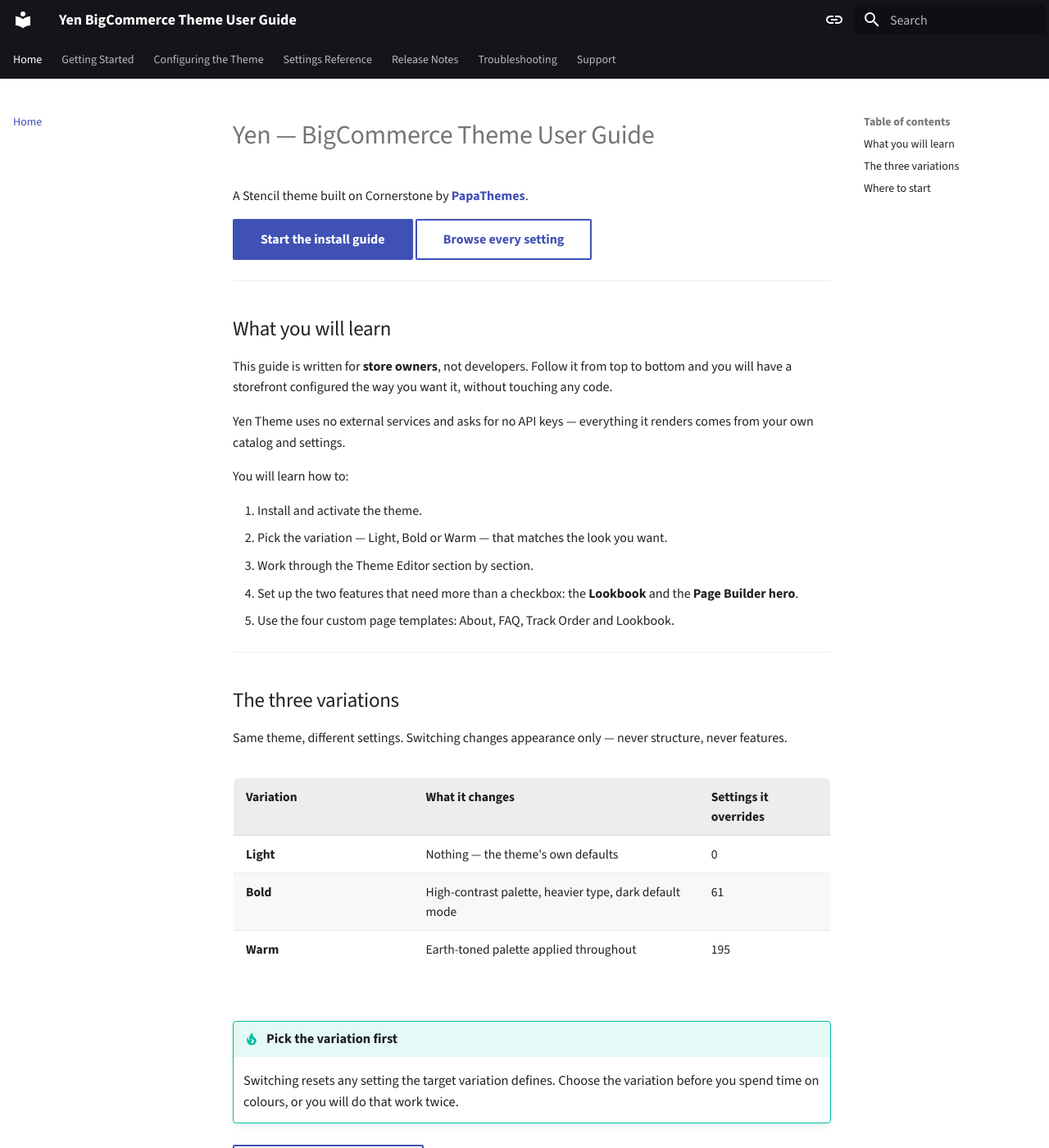
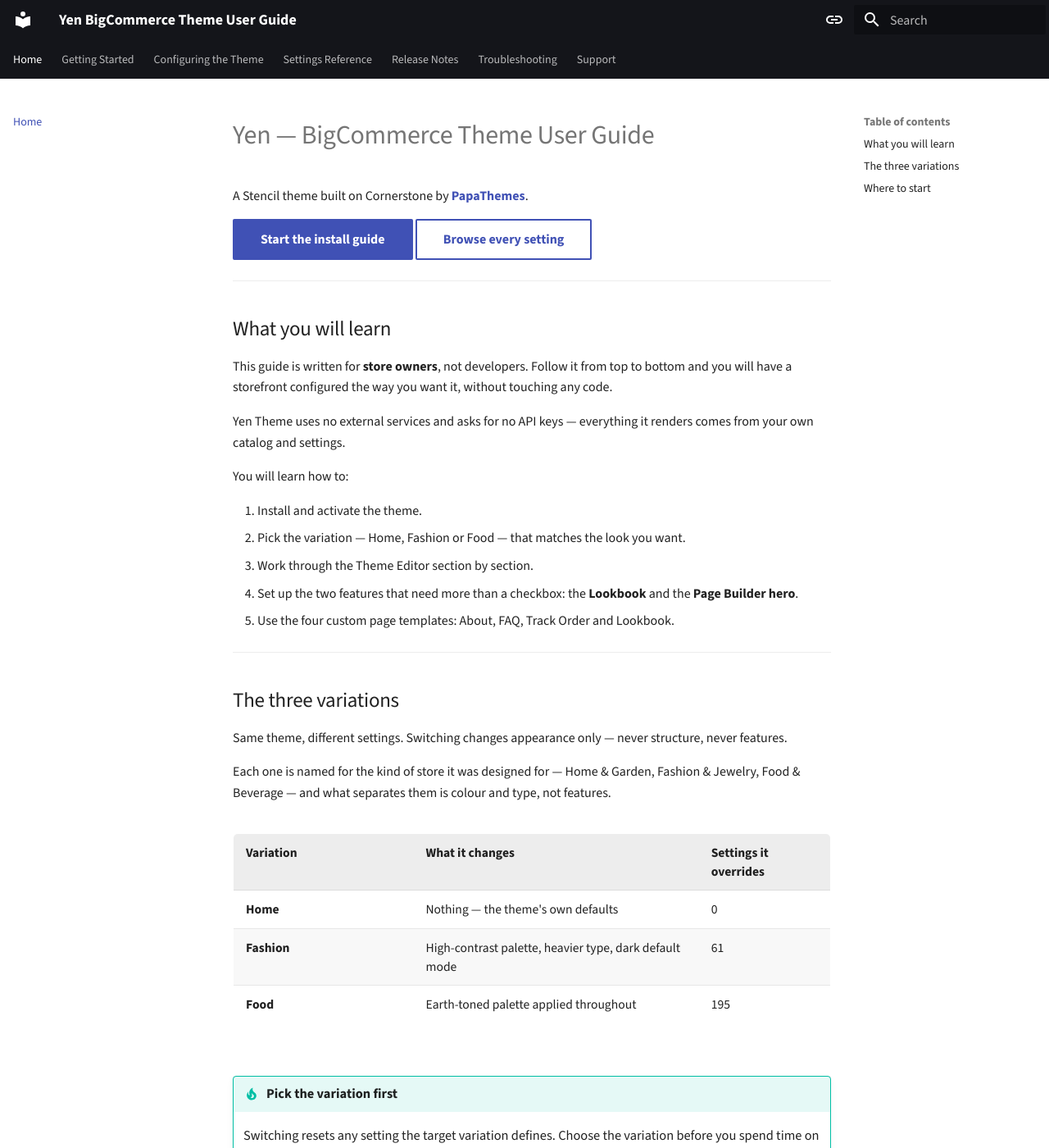
Before and after one commit to tvlgiao/bc-yen-docs, an MkDocs documentation site: the page built from docs/index.md, in a window 1280 px wide and 1400 px high. Shown: the whole window at 82% size. Built offline with MkDocs 1.6.1 and Material for MkDocs 9.7.7, drawn with Linux system fonts in a browser that asks for light colours; comment, search, counter and statistics services are not loaded.

Commit message:
Rename the variations to Home, Fashion and Food
The theme's variations were named for how they look — Light, Bold, Warm — while
each is built for a different kind of store. They are now named for that: Home,
Fashion and Food, matching the demo store each one links to.

Added a line to both pages saying what the names mean, since a name like "Food"
describes the shop rather than the palette.

The Theme Mode setting keeps its own Light and Dark values; those are the
colour modes a shopper sees, not variations.

```diff
--- a/docs/index.md
+++ b/docs/index.md
@@ -23,7 +23,7 @@
 You will learn how to:
 
 1. Install and activate the theme.
-2. Pick the variation — Light, Bold or Warm — that matches the look you want.
+2. Pick the variation — Home, Fashion or Food — that matches the look you want.
 3. Work through the Theme Editor section by section.
 4. Set up the two features that need more than a checkbox: the **Lookbook** and the
    **Page Builder hero**.
@@ -36,11 +36,14 @@
 Same theme, different settings. Switching changes appearance only — never structure, never
 features.
 
+Each one is named for the kind of store it was designed for — Home & Garden, Fashion &
+Jewelry, Food & Beverage — and what separates them is colour and type, not features.
+
 | Variation | What it changes | Settings it overrides |
 | --- | --- | --- |
-| **Light** | Nothing — the theme's own defaults | 0 |
-| **Bold** | High-contrast palette, heavier type, dark default mode | 61 |
-| **Warm** | Earth-toned palette applied throughout | 195 |
+| **Home** | Nothing — the theme's own defaults | 0 |
+| **Fashion** | High-contrast palette, heavier type, dark default mode | 61 |
+| **Food** | Earth-toned palette applied throughout | 195 |
 
 !!! tip "Pick the variation first"
     Switching resets any setting the target variation defines. Choose the variation before
```
Also changed, not shown: docs/changelog.md (+3 -3 lines), docs/usage/choose-variation.md (+6 -3 lines).
